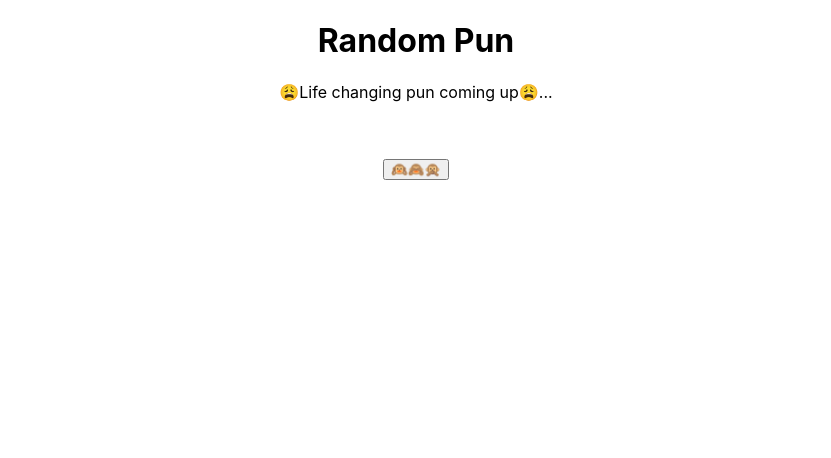
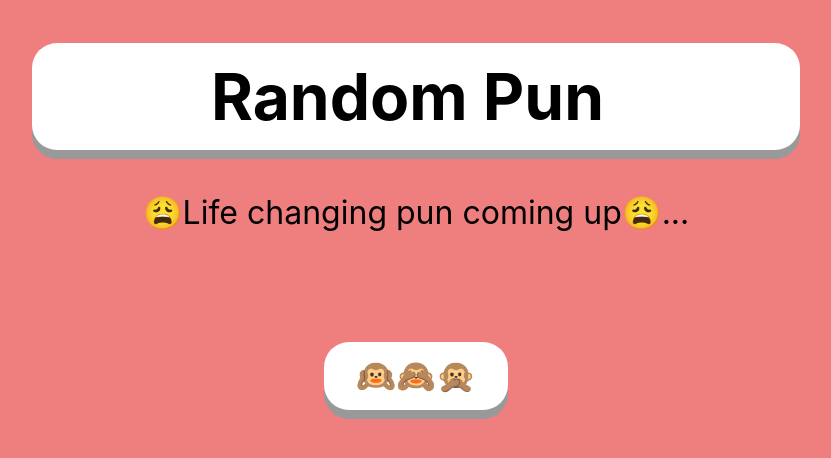
Before and after one commit to H323K14H/Pun_API_Frontend, a React (Create React App) app: page / in a window 1280 px wide. Shown: the top 458 px of the page, without its empty margins (224-1055 px from the left). Built offline with nearby package versions, Linux system fonts and the light colour scheme; no server answers.

Commit message:
added CSS

```diff
--- a/src/App.css
+++ b/src/App.css
@@ -36,3 +36,58 @@
     transform: rotate(360deg);
   }
 }
+
+body {
+  background-color: rgb(239, 127, 127);
+  /* background-image: url(
+    "https://t3.ftcdn.net/jpg/05/19/88/90/360_F_519889094_wqCcbKUJkuMRPzR0CyBNPuyxM2uiZODC.jpg"); */
+  /* background-repeat: no-repeat; */
+  background-size: auto;
+  font-size: xx-large;
+
+}
+
+.main-btn {
+  font-size: xx-large;
+  background-color: white; /* Green */
+  border: none;
+  color: white;
+  cursor: pointer;
+  padding: 15px 32px;
+  text-align: center;
+  text-decoration: none;
+  display: inline-block;
+  border-radius: 25px;
+  box-shadow: 0 9px #999;
+
+}
+
+.main-btn:hover {background-color: #e0dfdf}
+
+.main-btn:active {
+  background-color: #e0dfdf;
+  box-shadow: 0 5px #666;
+  transform: translateY(4px);
+}
+
+.pun {
+  color: black;
+  background-color: white;
+  padding: 100px 100px;
+  margin-inline: 10em;
+  border-radius: 25px;
+  text-align: center;
+  text-decoration: none;
+  box-shadow: 0 9px #999;
+}
+
+h1{
+  color: black;
+  background-color: white;
+  padding: 15px 32px 15px 15px;
+  margin-inline: 4em;
+  border-radius: 25px;
+  text-align: center;
+  text-decoration: none;
+  box-shadow: 0 9px #999;
+}
--- a/src/components/Pun.js
+++ b/src/components/Pun.js
@@ -4,8 +4,9 @@ const Pun = ({ pun }) => {
 
     return (
         <>
-            <p>Pun</p>
-            {pun.pun}
+            <section className='pun'>
+                <b>{pun.pun}</b>
+            </section>
         </>
 
     )
--- a/src/components/PunButton.js
+++ b/src/components/PunButton.js
@@ -2,7 +2,7 @@ import React from 'react'
 
 const PunButton = ({ onButtonClick }) => {
     return (
-        <button onClick={onButtonClick}>🙉🙈🙊</button>
+        <button className="main-btn" onClick={onButtonClick}>🙉🙈🙊</button>
     )
 }
 
--- a/src/containers/PunContainer.js
+++ b/src/containers/PunContainer.js
@@ -19,13 +19,13 @@ const PunContainer = () => {
     }, [])
 
     return (
-        <>
+        <body>
             <h1>Random Pun</h1>
             {pun ? <Pun pun={pun} /> : <p>😩Life changing pun coming up😩...</p>}
             <br />
             <br />
             <PunButton onButtonClick={getRandomPun} />
-        </>
+        </body>
     )
 }
 
```
